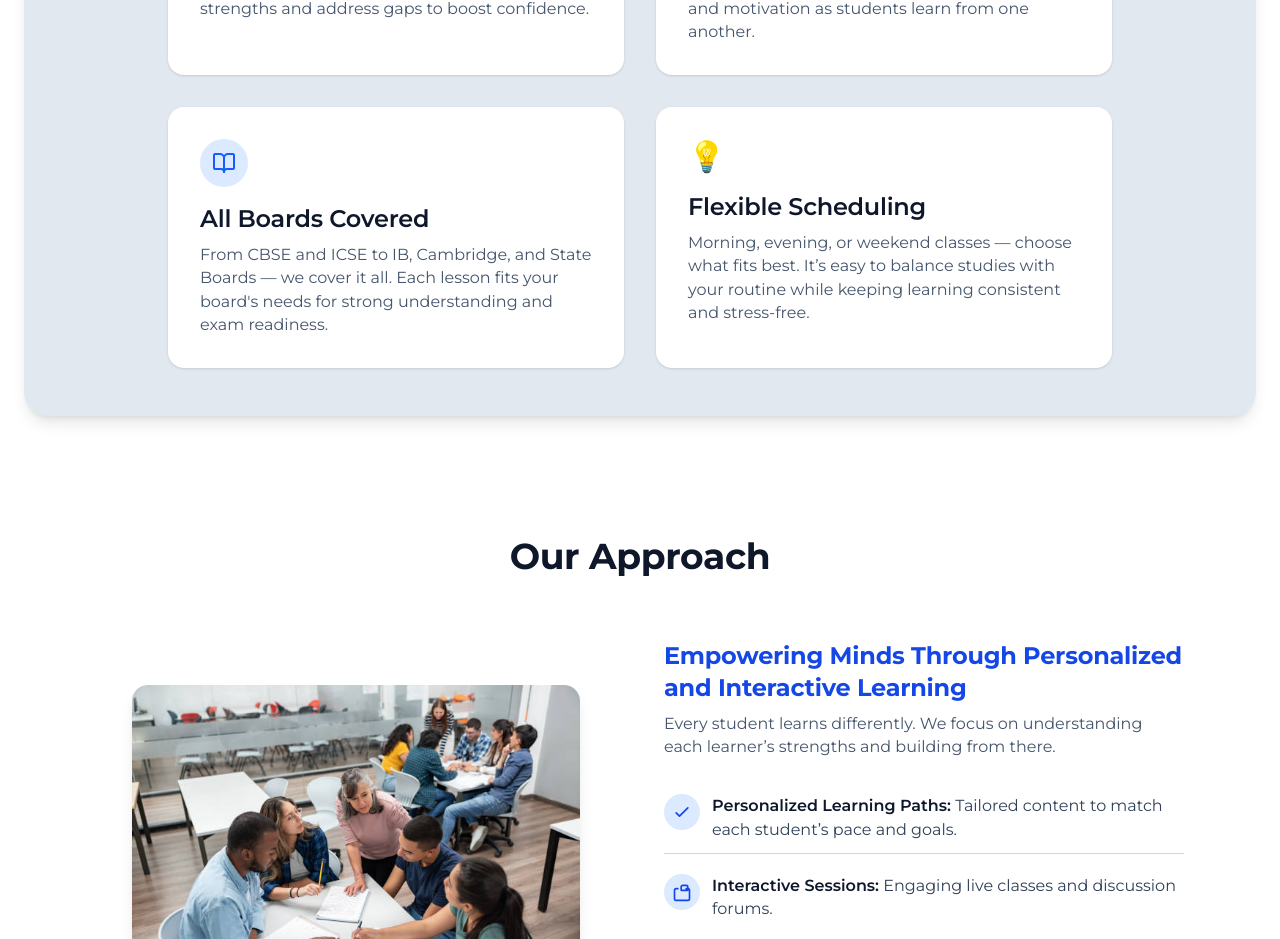
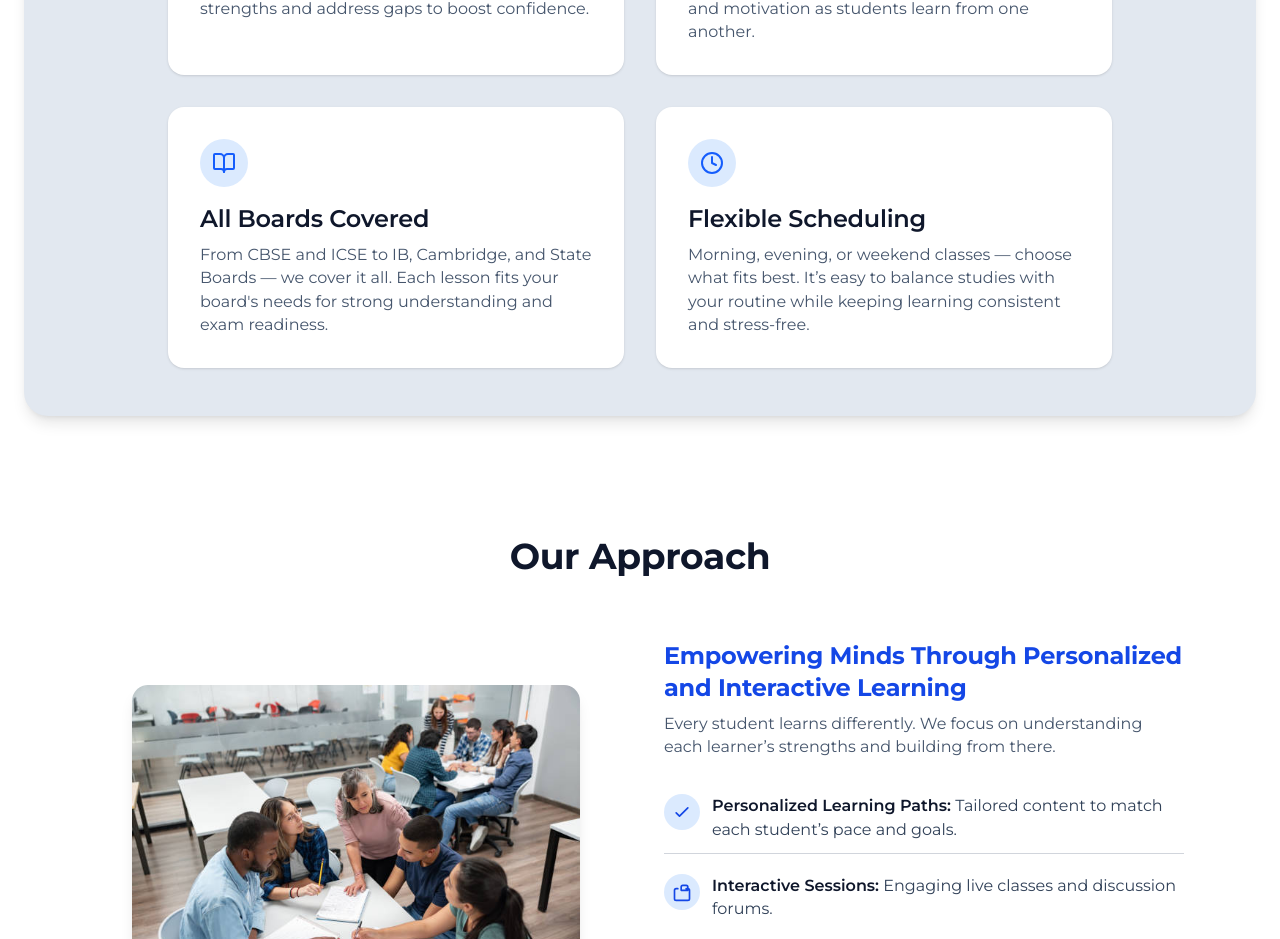
Before and after one commit to technovanam/Haven, a React (Vite) app: page /about in a window 1280 px wide. Shown: the part 1853-2792 px from the top of the page. Built offline with nearby package versions, Linux system fonts and the light colour scheme.

Commit message:
icon added

```diff
--- a/src/pages/About.jsx
+++ b/src/pages/About.jsx
@@ -178,7 +178,9 @@ const About = () => {
 
         {/* Card 4 */}
         <div className="bg-white rounded-2xl p-8 shadow hover:shadow-md transition-all duration-300">
-          <div className="text-blue-600 mb-4 text-3xl">💡</div>
+         <div className="bg-blue-100 w-12 h-12 rounded-full flex items-center justify-center mb-4">
+            <Clock className="w-6 h-6 text-blue-600" />
+          </div>
           <h3 className="text-2xl font-semibold text-slate-900 mb-2">
             Flexible Scheduling
           </h3>
```
